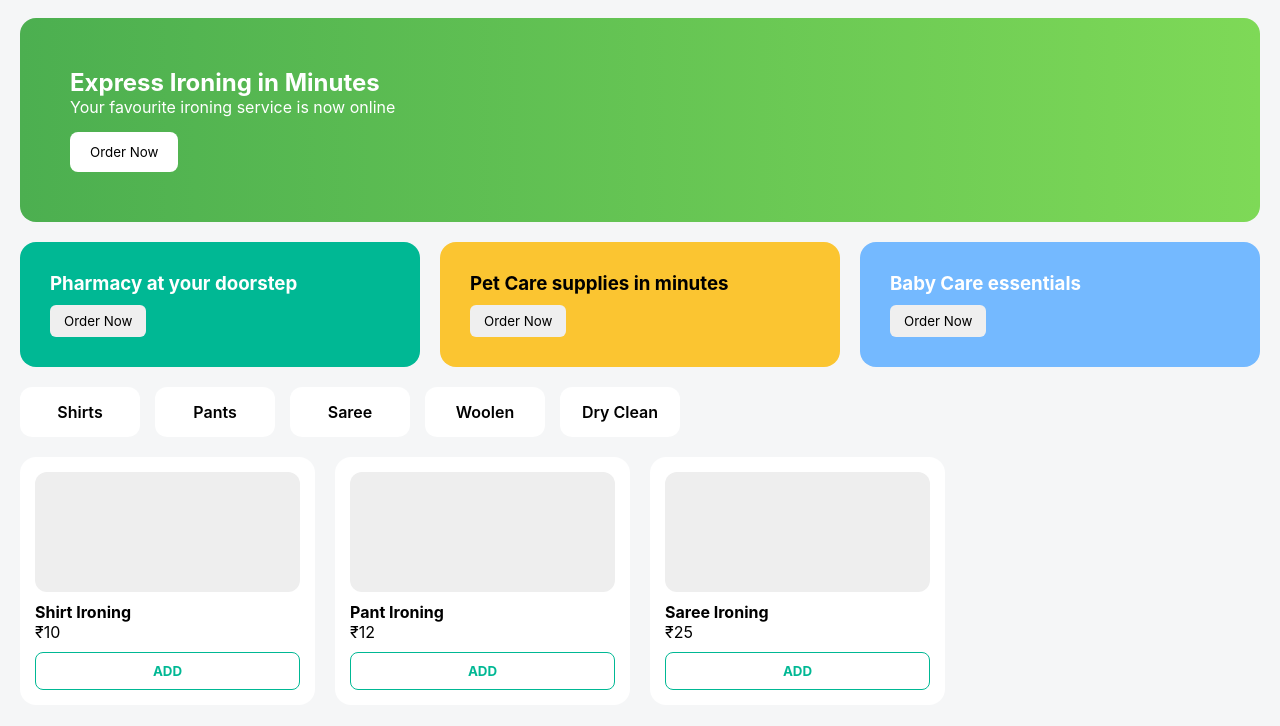
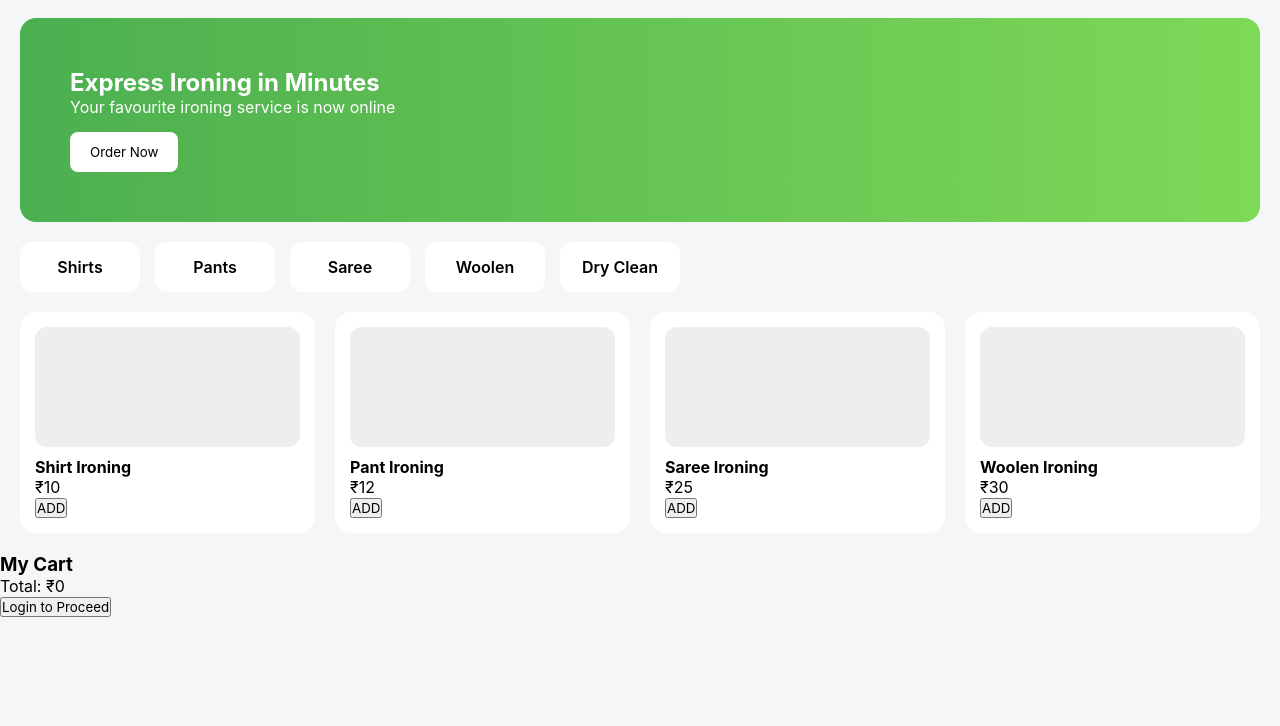
Before and after one commit to quickpressksj-gif/quick, a plain HTML site: page frontend/index.html in a window 1280 px wide. Shown: the part 74-800 px from the top of the page. Drawn offline with Linux system fonts and the light colour scheme.

Commit message:
Update index.html

```diff
--- a/frontend/index.html
+++ b/frontend/index.html
@@ -12,43 +12,23 @@
   <div class="logo">quick<span>press</span></div>
 
   <div class="location">
-    Delivery in <b>20 minutes</b><br />
+    Delivery in <b>20 minutes</b><br>
     <small>New Delhi, India</small>
   </div>
 
-  <input class="search" placeholder="Search items" />
+  <input class="search" placeholder="Search items">
 
   <div class="actions">
     <button class="login">Login</button>
-    <button class="cart">My Cart</button>
+    <button class="cart-btn" onclick="toggleCart()">My Cart</button>
   </div>
 </header>
 
 <!-- HERO -->
 <section class="hero">
-  <div class="hero-text">
-    <h1>Express Ironing in Minutes</h1>
-    <p>Your favourite ironing service is now online</p>
-    <button>Order Now</button>
-  </div>
-</section>
-
-<!-- PROMO CARDS -->
-<section class="promo">
-  <div class="promo-card green">
-    <h3>Pharmacy at your doorstep</h3>
-    <button>Order Now</button>
-  </div>
-
-  <div class="promo-card yellow">
-    <h3>Pet Care supplies in minutes</h3>
-    <button>Order Now</button>
-  </div>
-
-  <div class="promo-card blue">
-    <h3>Baby Care essentials</h3>
-    <button>Order Now</button>
-  </div>
+  <h1>Express Ironing in Minutes</h1>
+  <p>Your favourite ironing service is now online</p>
+  <button>Order Now</button>
 </section>
 
 <!-- CATEGORIES -->
@@ -60,29 +40,49 @@
   <div class="cat">Dry Clean</div>
 </section>
 
-<!-- PRODUCT GRID -->
+<!-- PRODUCTS -->
 <section class="products">
   <div class="product">
     <div class="img"></div>
     <h4>Shirt Ironing</h4>
     <p>₹10</p>
-    <button class="add">ADD</button>
+    <button onclick="addToCart('Shirt Ironing',10)">ADD</button>
   </div>
 
   <div class="product">
     <div class="img"></div>
     <h4>Pant Ironing</h4>
     <p>₹12</p>
-    <button class="add">ADD</button>
+    <button onclick="addToCart('Pant Ironing',12)">ADD</button>
   </div>
 
   <div class="product">
     <div class="img"></div>
     <h4>Saree Ironing</h4>
     <p>₹25</p>
-    <button class="add">ADD</button>
+    <button onclick="addToCart('Saree Ironing',25)">ADD</button>
+  </div>
+
+  <div class="product">
+    <div class="img"></div>
+    <h4>Woolen Ironing</h4>
+    <p>₹30</p>
+    <button onclick="addToCart('Woolen Ironing',30)">ADD</button>
   </div>
 </section>
 
+<!-- CART DRAWER -->
+<div id="cartDrawer" class="cart-drawer">
+  <h3>My Cart</h3>
+  <div id="cartItems"></div>
+
+  <div class="cart-total">
+    Total: ₹<span id="total">0</span>
+  </div>
+
+  <button class="checkout">Login to Proceed</button>
+</div>
+
+<script src="script.js"></script>
 </body>
 </html>
```
